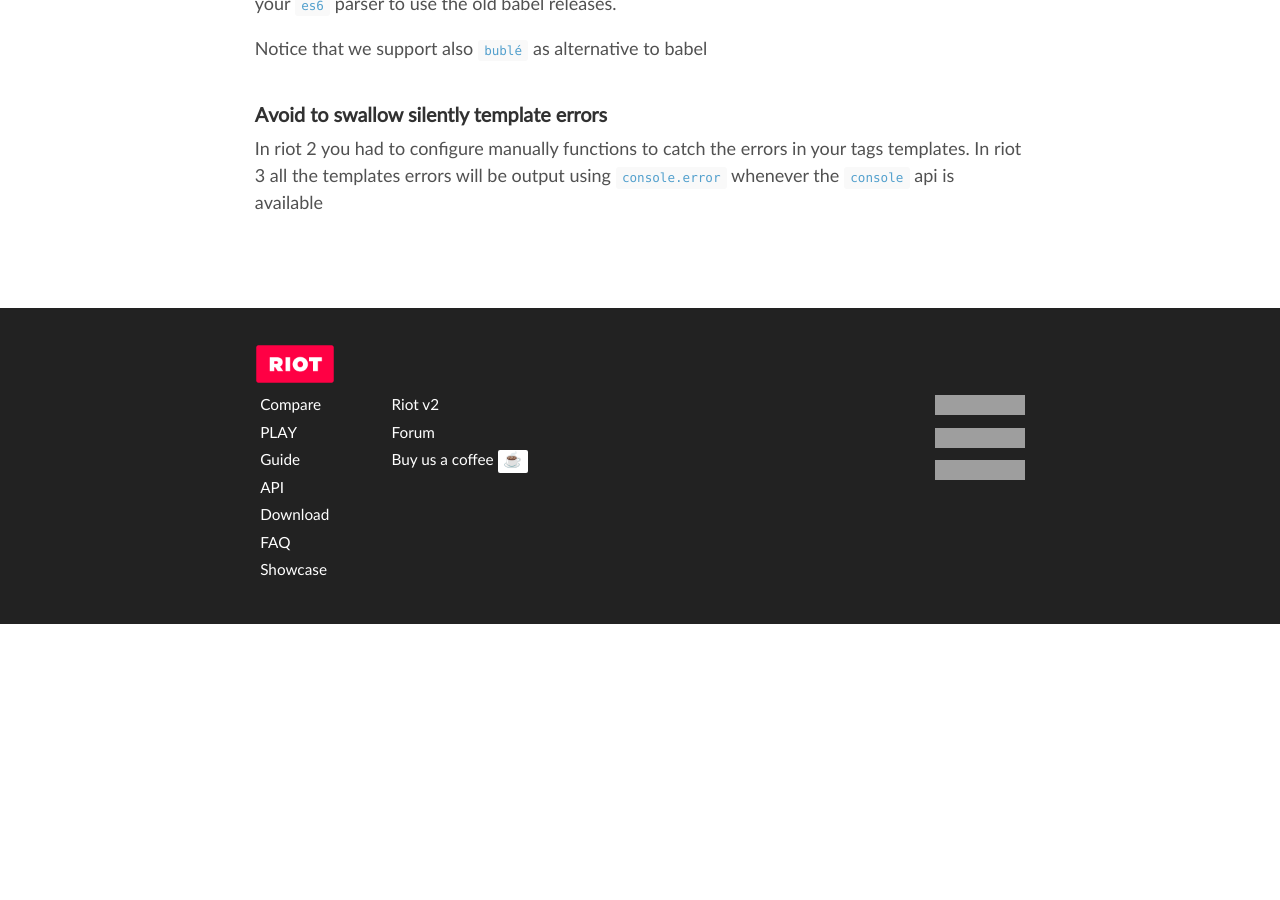
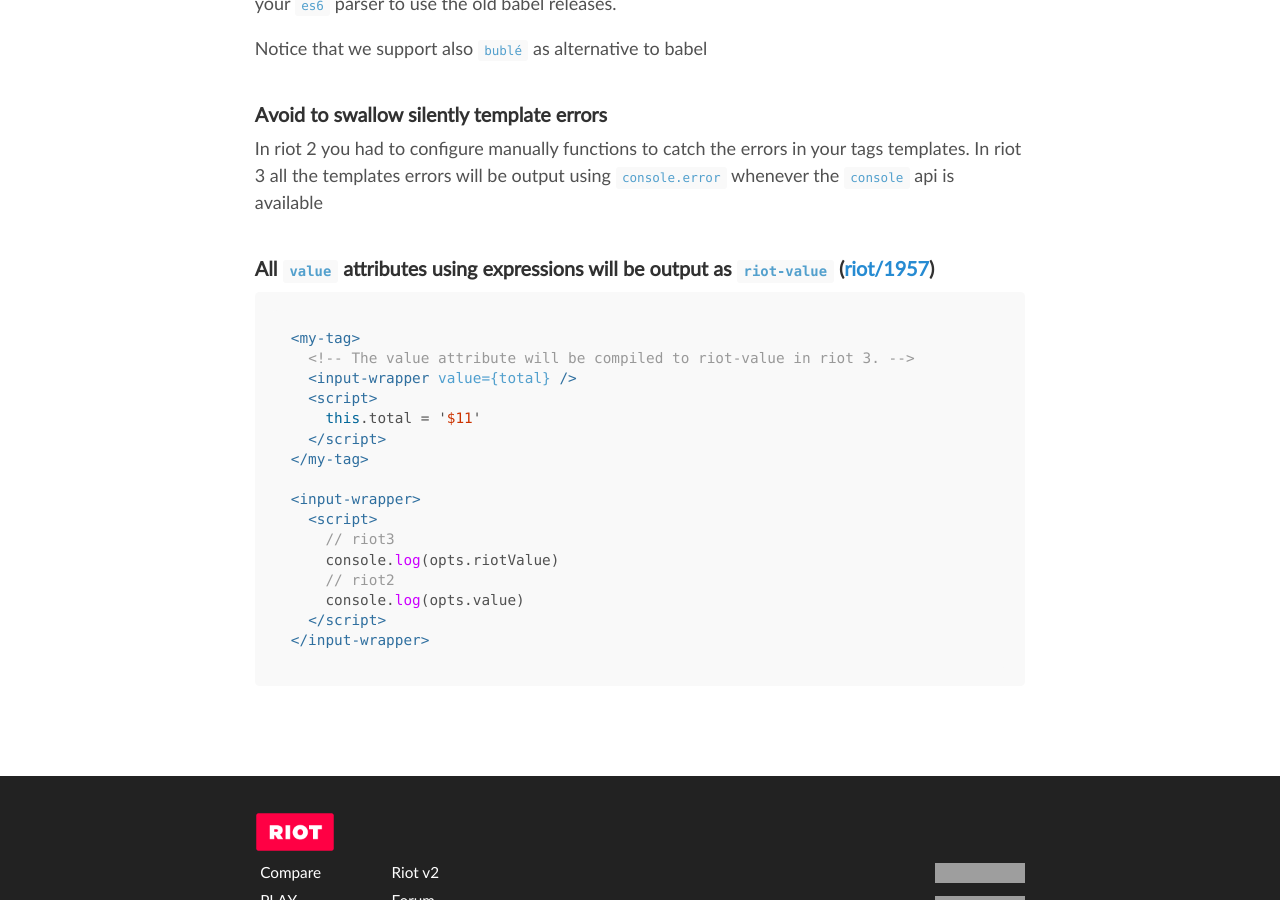
Before and after one commit to riot/riot.github.io, a Jekyll site: the page built from guide/migration-from-riot2.md, in a window 1280 px wide and 900 px high, scrolled down 3486 px. Built offline with Jekyll 4.4.1, drawn with Linux system fonts in a browser that asks for light colours; nearby versions of some CDN libraries; emoji names are drawn with the system emoji font; before the commit the page ends 4110 px from its top, so only the background shows below that; grey boxes are pictures that could not be loaded.

Commit message:
Document the "value" -> "riot-value" change

````diff
--- a/guide/migration-from-riot2.md
+++ b/guide/migration-from-riot2.md
@@ -133,3 +133,24 @@ Notice that we support also `bublé` as alternative to babel
 
 In riot 2 you had to configure manually functions to catch the errors in your tags templates. In riot 3 all the templates errors
 will be output using `console.error` whenever the `console` api is available
+
+### All `value` attributes using expressions will be output as `riot-value` ([riot/1957](https://github.com/riot/riot/issues/1957))
+
+```html
+<my-tag>
+  <!-- The value attribute will be compiled to riot-value in riot 3. -->
+  <input-wrapper value={total} />
+  <script>
+    this.total = '$11'
+  </script>
+</my-tag>
+
+<input-wrapper>
+  <script>
+    // riot3
+    console.log(opts.riotValue)
+    // riot2
+    console.log(opts.value)
+  </script>
+</input-wrapper>
+```
````
